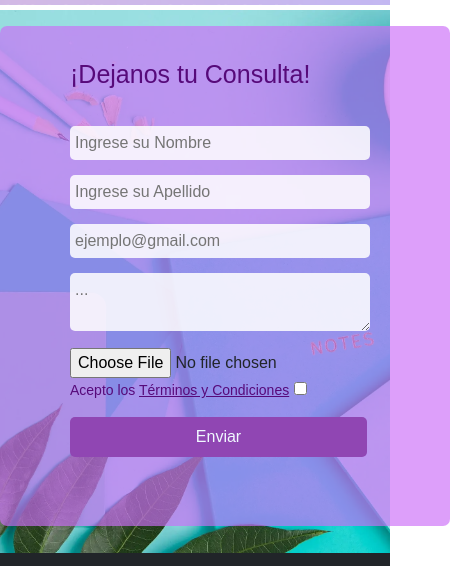
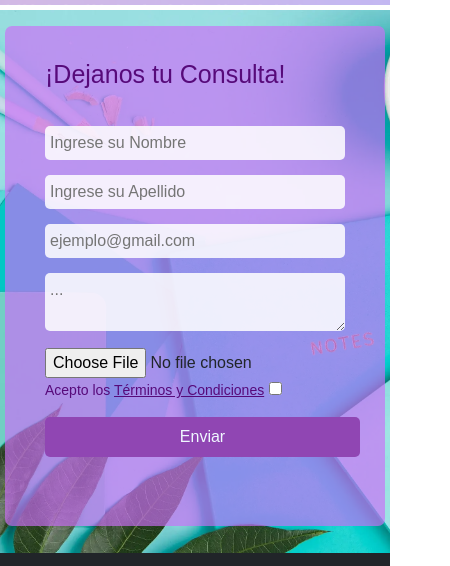
Before and after one commit to Cynthiamilosz/cmilosz_proyecto, a website: page html/contacto.html in a window 390 px wide. Shown: the part 198-764 px from the top of the page, 450 px wide, since content can reach past the window. Drawn offline with nearby package versions, Linux system fonts and the light colour scheme; some packages are replaced by stand-ins of ours; a script that the page names is missing.

Commit message:
version33

```diff
--- a/scss/_mediasq.scss
+++ b/scss/_mediasq.scss
@@ -129,7 +129,7 @@
   }
 
   #iniciarsesion form {
-    background-color: rgba(85, 173, 255, 0.288);
+    background-color: rgba(85, 173, 255, 0.26);
     width: 90%;
     padding: 5%;
     margin: 5%;
@@ -192,8 +192,12 @@
 
   /*main contacto*/
 
+  .formulariodecontacto {
+    width: 380px;
+  }
+
   .form2 {
-    width: 330px;
+    width: 350px;
     height: 500px;
     margin: auto;
   }
```
Also changed, not shown: css/styleindex.css.
